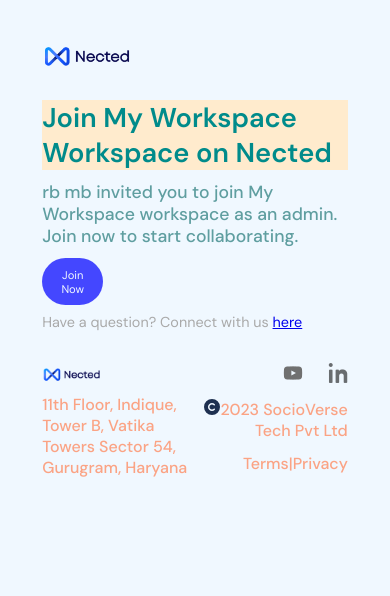
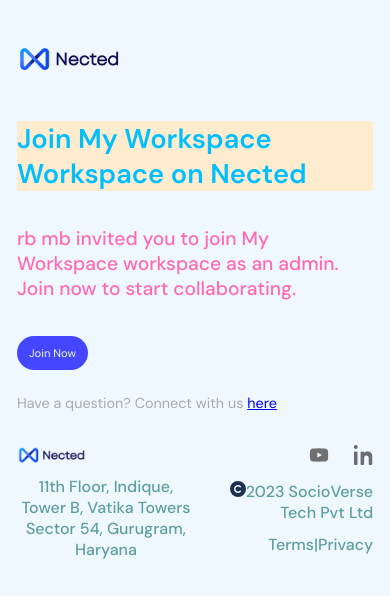
Before and after one commit to kapilchaudharygithub/Nected, a plain HTML site: page index.html in a window 390 px wide. Drawn offline with Linux system fonts and the light colour scheme.

Commit message:
Update style.css

```diff
--- a/style.css
+++ b/style.css
@@ -43,13 +43,13 @@ main{
 main h3{
       font-size: 3rem;
       font-weight: bolder;
-      color:darkcyan;
+      color:deepskyblue;
   }
 
   main>p{
     font-size: 1.8rem;
     font-weight: 500;
-    color: cadetblue;
+    color:hotpink;
 
   }
 .join-now{
@@ -93,7 +93,9 @@ main h3{
     align-items: baseline;
     font-size: 1rem;
     font-weight: 500;
-    color:rgba(255, 127, 80, 0.701);
+    color:cadetblue;
+    text-align: center;
+
 
 
 
@@ -107,7 +109,7 @@ main h3{
 
     }
     main{
-        gap: 1.5rem;
+        gap: 2.2rem;
 
     }
     main h3{
@@ -123,10 +125,7 @@ main h3{
     }
      #join{
         padding: .9rem 2rem;
-        background-color: rgba(0, 0, 255, 0.712);
-         border: none;
          font-size: .8rem;
-         text-align: center;
      }
      .join-now p{
         font-size: 1.1rem;
@@ -137,7 +136,7 @@ main h3{
 
 
  }
- @media(max-width:615px)
+ @media(max-width:621px)
  {
     .container{
 
@@ -145,7 +144,7 @@ main h3{
 
     }
     main{
-        gap: 1rem;
+        gap: 2.5rem;
 
     }
     main h3{
@@ -156,9 +155,7 @@ main h3{
 
 
       }
-      /* .join-now{
-        gap: .7rem;
-    } */
+
      #join{
         padding: 1rem;
         background-color: rgba(0, 0, 255, 0.712);
@@ -166,6 +163,9 @@ main h3{
          font-size: .7rem;
          line-break: loose;
          text-align: center;
+     }
+     .join-now{
+        gap: 1.2rem;
      }
      .join-now p{
         font-size: 1rem;
@@ -180,7 +180,7 @@ main h3{
  @media(max-width:480px){
     .container{
 
-        padding:5vh;
+        padding:5vh 2vh;
 
     }
     nav img{
@@ -188,8 +188,7 @@ main h3{
 
     }
     main{
-        margin-top: 3vh;
-        gap: .7rem;
+        gap: 2.2rem;
 
     }
     main h3{
@@ -198,12 +197,12 @@ main h3{
 
     }
     main>p{
-        font-size: 1.1rem;
+        font-size: 1.2rem;
 
 
       }
     .join-now{
-        gap: .5rem;
+        gap: 1.5rem;
     }
      #join{
         padding: .6rem;
@@ -221,7 +220,7 @@ main h3{
         gap: .7rem;
     }
      #join{
-        padding: .3rem;
+        width: 5rem;
 
      }
      .join-now p{
@@ -231,7 +230,7 @@ main h3{
         width: 80px;
      }
      footer{
-        margin-top: 1.7rem;
+        /* margin-top: 1.7rem; */
         font-size: .9rem;
         font-weight: 400;
 
@@ -240,3 +239,14 @@ main h3{
      }
 
 }
+@media (max-width:300px) {
+    #join{
+        width: 5rem;
+
+        padding: .2rem 1rem ;
+        border-radius: 2px;;
+
+     }
+
+
+}
```
